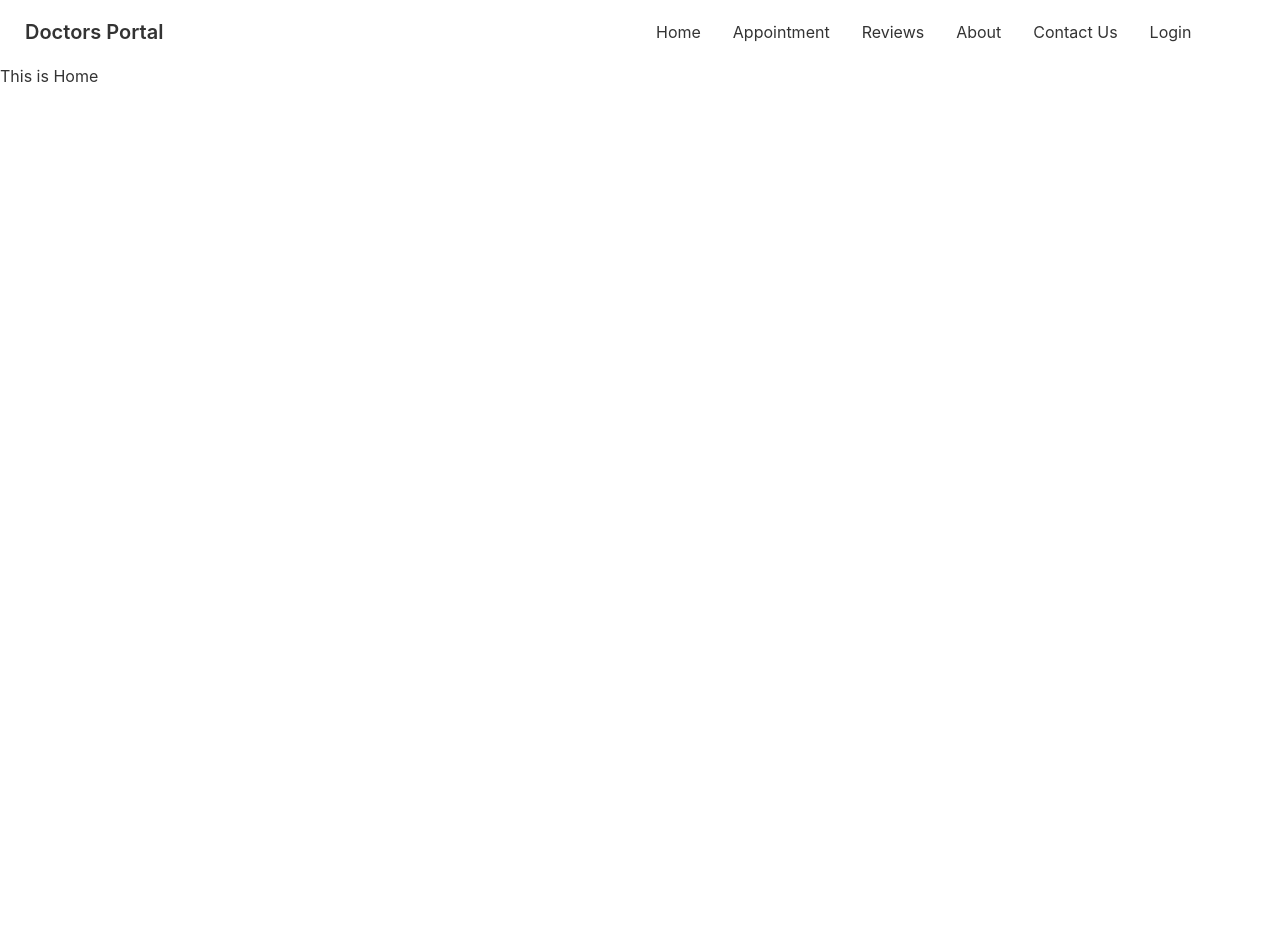
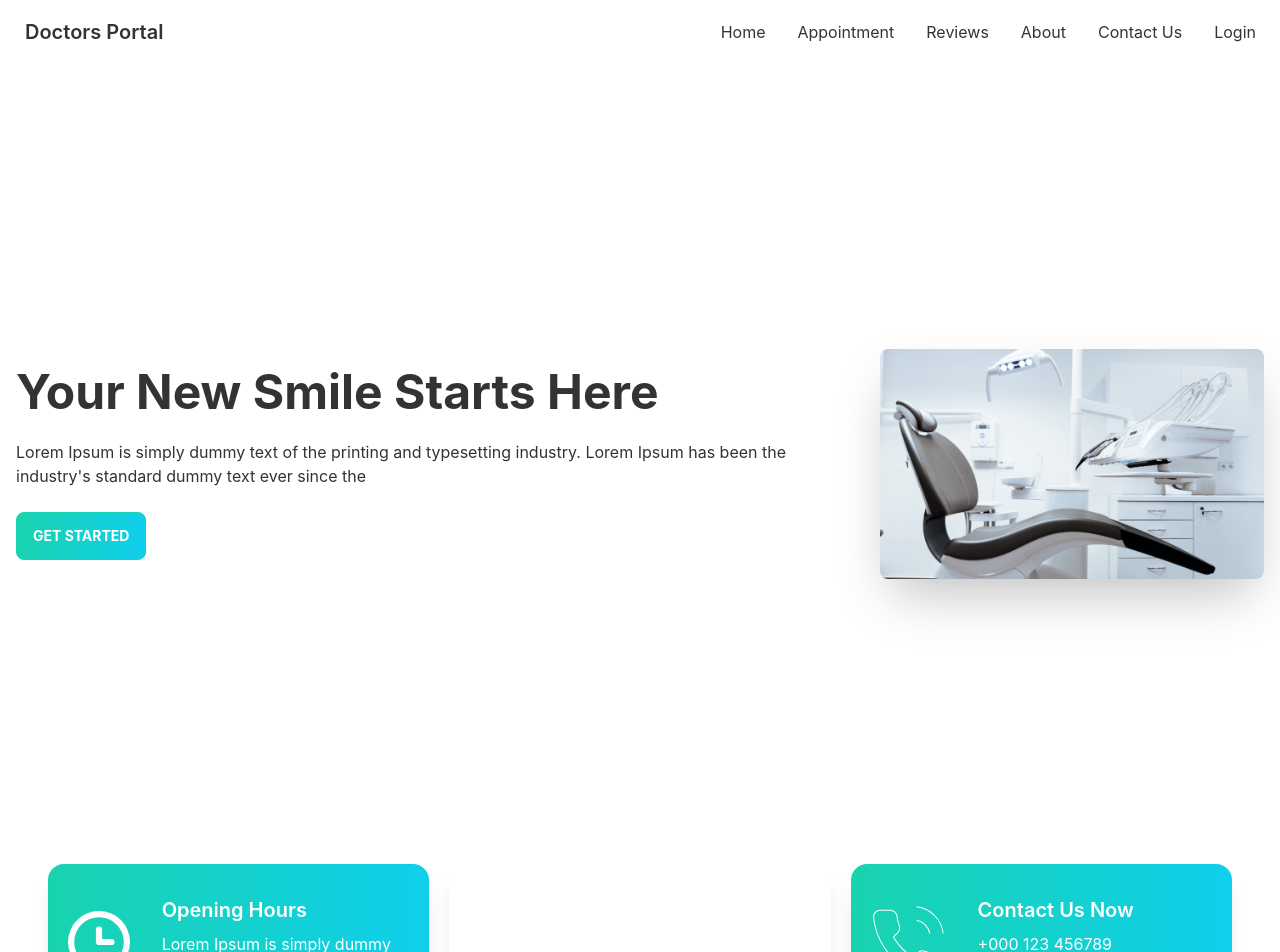
Before and after one commit to sabbirpboss/doctors-portal-client, a React (Create React App) app: page / in a window 1280 px wide. Shown: the top 952 px of the page. Before the commit the page ends 800 px from the top, so only its background shows below. Built offline with nearby package versions, Linux system fonts and the light colour scheme; the HTML template or start-up script is replaced by a standard one.

Commit message:
dynamic infocard done

```diff
--- /dev/null
+++ b/src/Pages/Home/Banner/Banner.js
@@ -0,0 +1,28 @@
+import React from "react";
+import chair from "../../../assets/images/chair.png";
+import bg from "../../../assets/images/bg.png";
+
+const Banner = () => {
+  return (
+    <div className="hero-pattern">
+      <div class="hero min-h-screen">
+        <div class="hero-content flex-col lg:flex-row-reverse">
+          <img src={chair} class="max-w-sm rounded-lg shadow-2xl" alt="Banner" />
+          <div>
+            <h1 class="text-5xl font-bold">Your New Smile Starts Here</h1>
+            <p class="py-6">
+              Lorem Ipsum is simply dummy text of the printing and typesetting
+              industry. Lorem Ipsum has been the industry's standard dummy text
+              ever since the
+            </p>
+            <button class="btn btn-secondary text-white font-bold bg-gradient-to-r from-secondary to-primary">
+              Get Started
+            </button>
+          </div>
+        </div>
+      </div>
+    </div>
+  );
+};
+
+export default Banner;
--- a/src/Pages/Home/Home.js
+++ b/src/Pages/Home/Home.js
@@ -1,9 +1,12 @@
 import React from 'react';
+import Banner from './Banner/Banner';
+import Info from './Info/Info';
 
 const Home = () => {
     return (
         <div>
-            <h2>This is Home</h2>
+            <Banner></Banner>
+            <Info></Info>
         </div>
     );
 };
--- /dev/null
+++ b/src/Pages/Home/Info/Info.js
@@ -0,0 +1,32 @@
+import React from "react";
+import InfoCard from "./InfoCard/InfoCard";
+import clock from "../../../assets/icons/clock.svg";
+import marker from "../../../assets/icons/marker.svg";
+import phone from "../../../assets/icons/phone.svg";
+
+const Info = () => {
+  return (
+    <div className="grid grid-cols-1 lg:grid-cols-3 gap-5 px-12">
+      <InfoCard
+        cardTitle="Opening Hours"
+        cardInfo="Lorem Ipsum is simply dummy text of the pri"
+        bgClass="bg-gradient-to-r from-secondary to-primary"
+        img={clock}
+      ></InfoCard>
+      <InfoCard
+        cardTitle="Visit Our Location"
+        cardInfo="Brooklyn, NY 10036, United States"
+        bgClass="bg-accent"
+        img={marker}
+      ></InfoCard>
+      <InfoCard
+        cardTitle="Contact Us Now"
+        cardInfo="+000 123 456789"
+        bgClass="bg-gradient-to-r from-secondary to-primary"
+        img={phone}
+      ></InfoCard>
+    </div>
+  );
+};
+
+export default Info;
--- /dev/null
+++ b/src/Pages/Home/Info/InfoCard/InfoCard.js
@@ -0,0 +1,18 @@
+import React from "react";
+
+const InfoCard = ({ img, cardTitle, cardInfo, bgClass }) => {
+  return (
+    <div class={`card lg:card-side bg-base-100 shadow-xl ${bgClass}`}>
+      <figure className="pl-5">
+        <img src={img} alt="Album" />
+      </figure>
+      <div class="card-body text-white">
+        <h2 class="card-title">{cardTitle}</h2>
+        <p>{cardInfo}</p>
+        <div class="card-actions justify-end"></div>
+      </div>
+    </div>
+  );
+};
+
+export default InfoCard;
--- a/src/Pages/Home/Shared/Navbar.js
+++ b/src/Pages/Home/Shared/Navbar.js
@@ -52,10 +52,14 @@
               {menuItems}
             </ul>
           </div>
-          <Link to="/" class="btn btn-ghost normal-case text-xl">Doctors Portal</Link>
+          <Link to="/" class="btn btn-ghost normal-case text-xl">
+            Doctors Portal
+          </Link>
         </div>
-        <div class="navbar-center hidden lg:flex">
-          <ul class="menu menu-horizontal p-0">{menuItems}</ul>
+        <div class="navbar-end">
+          <div class="navbar-center hidden lg:flex">
+            <ul class="menu menu-horizontal p-0">{menuItems}</ul>
+          </div>
         </div>
       </div>
     </div>
--- a/tailwind.config.js
+++ b/tailwind.config.js
@@ -19,4 +19,4 @@
       "cupcake",
     ],
   },
-}
+};
```
